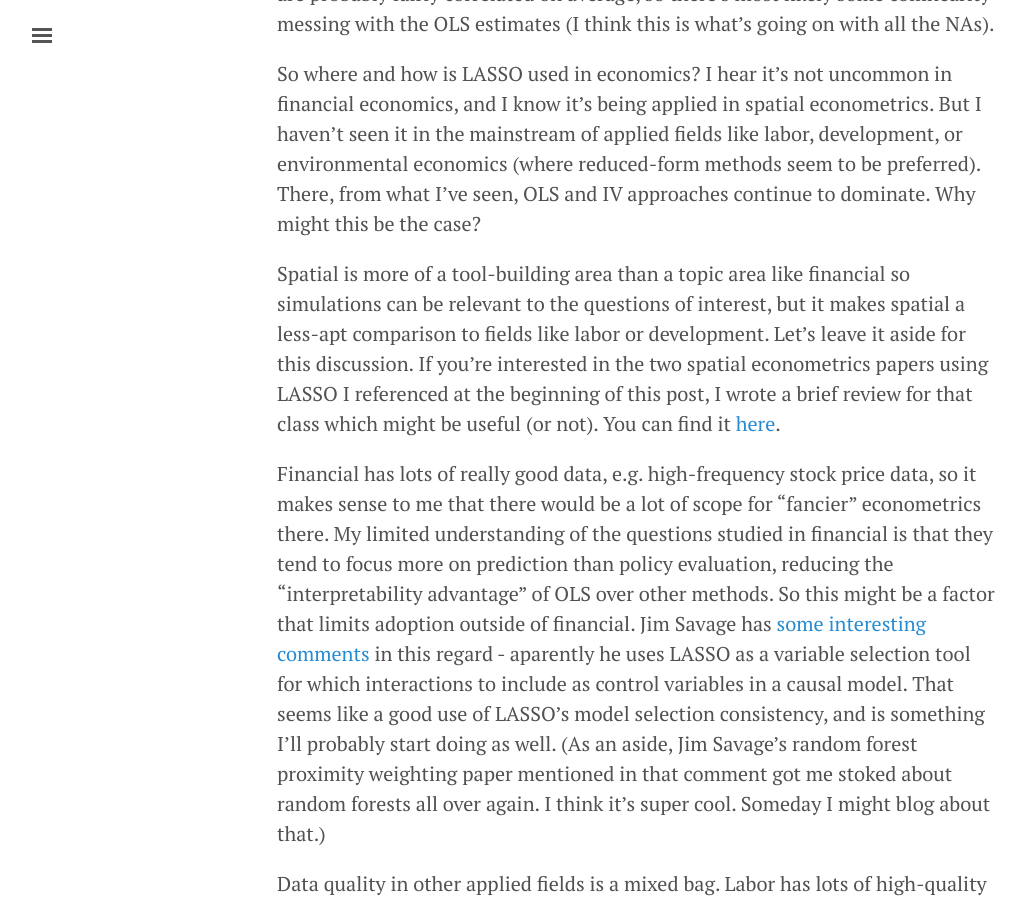
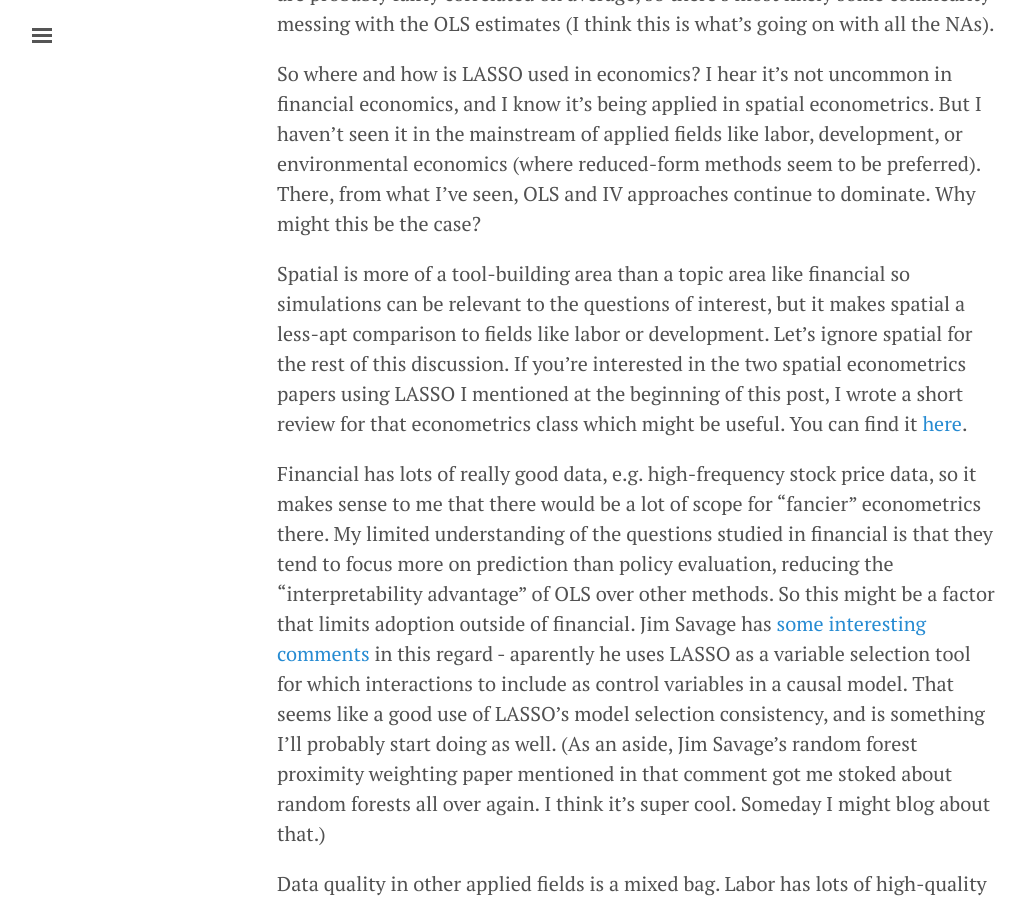
Before and after one commit to akhilrao/akhilrao.github.io, a Jekyll site: the page built from _posts/2016-07-16-lasso-ols-sim-1.md, in a window 1280 px wide and 900 px high, scrolled down 10819 px. Shown: the whole window, without its empty margins (3-1029 px from the left). Built offline with Jekyll 4.4.1, drawn with Linux system fonts in a browser that asks for light colours; formulas are drawn with MathJax 3.

Commit message:
fixing aesthetics

```diff
--- a/_posts/2016-07-16-lasso-ols-sim-1.md
+++ b/_posts/2016-07-16-lasso-ols-sim-1.md
@@ -307,7 +307,7 @@ Where LASSO really shines is when $$p$$ starts getting larger relative to $$n$$.
 
 So where and how is LASSO used in economics? I hear it's not uncommon in financial economics, and I know it's being applied in spatial econometrics. But I haven't seen it in the mainstream of applied fields like labor, development, or environmental economics (where reduced-form methods seem to be preferred). There, from what I've seen, OLS and IV approaches continue to dominate. Why might this be the case?
 
-Spatial is more of a tool-building area than a topic area like financial so simulations can be relevant to the questions of interest, but it makes spatial a less-apt comparison to fields like labor or development. Let's leave it aside for this discussion. If you're interested in the two spatial econometrics papers using LASSO I referenced at the beginning of this post, I wrote a brief review for that class which might be useful (or not). You can find it [here](https://github.com/akhilrao/akhilrao.github.io/tree/master/public/code/lassoOlsSim/akhil_rao_8838_writeup_final.pdf).
+Spatial is more of a tool-building area than a topic area like financial so simulations can be relevant to the questions of interest, but it makes spatial a less-apt comparison to fields like labor or development. Let's ignore spatial for the rest of this discussion. If you're interested in the two spatial econometrics papers using LASSO I mentioned at the beginning of this post, I wrote a short review for that econometrics class which might be useful. You can find it [here](https://github.com/akhilrao/akhilrao.github.io/tree/master/public/code/lassoOlsSim/akhil_rao_8838_writeup_final.pdf).
 
 Financial has lots of really good data, e.g. high-frequency stock price data, so it makes sense to me that there would be a lot of scope for "fancier" econometrics there. My limited understanding of the questions studied in financial is that they tend to focus more on prediction than policy evaluation, reducing the "interpretability advantage" of OLS over other methods. So this might be a factor that limits adoption outside of financial. Jim Savage has [some interesting comments](http://andrewgelman.com/2015/09/29/how-to-use-lasso-etc-in-political-science/#comment-244882) in this regard - aparently he uses LASSO as a variable selection tool for which interactions to include as control variables in a causal model. That seems like a good use of LASSO's model selection consistency, and is something I'll probably start doing as well. (As an aside, Jim Savage's random forest proximity weighting paper mentioned in that comment got me stoked about random forests all over again. I think it's super cool. Someday I might blog about that.)
 
```
